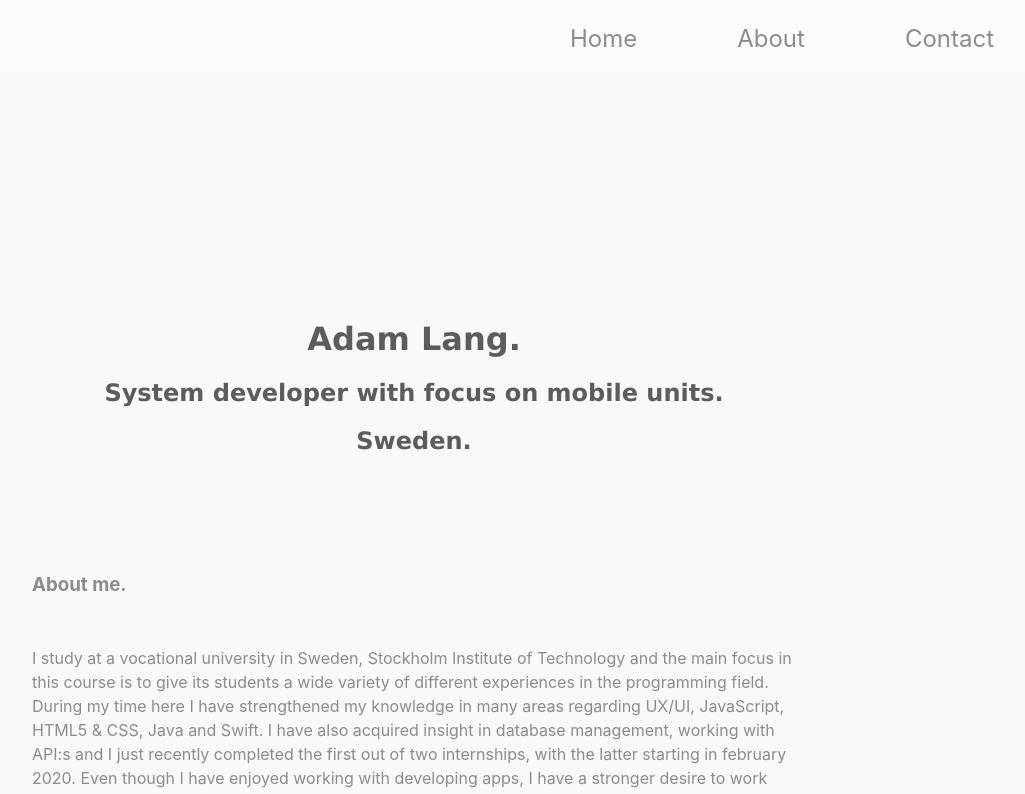
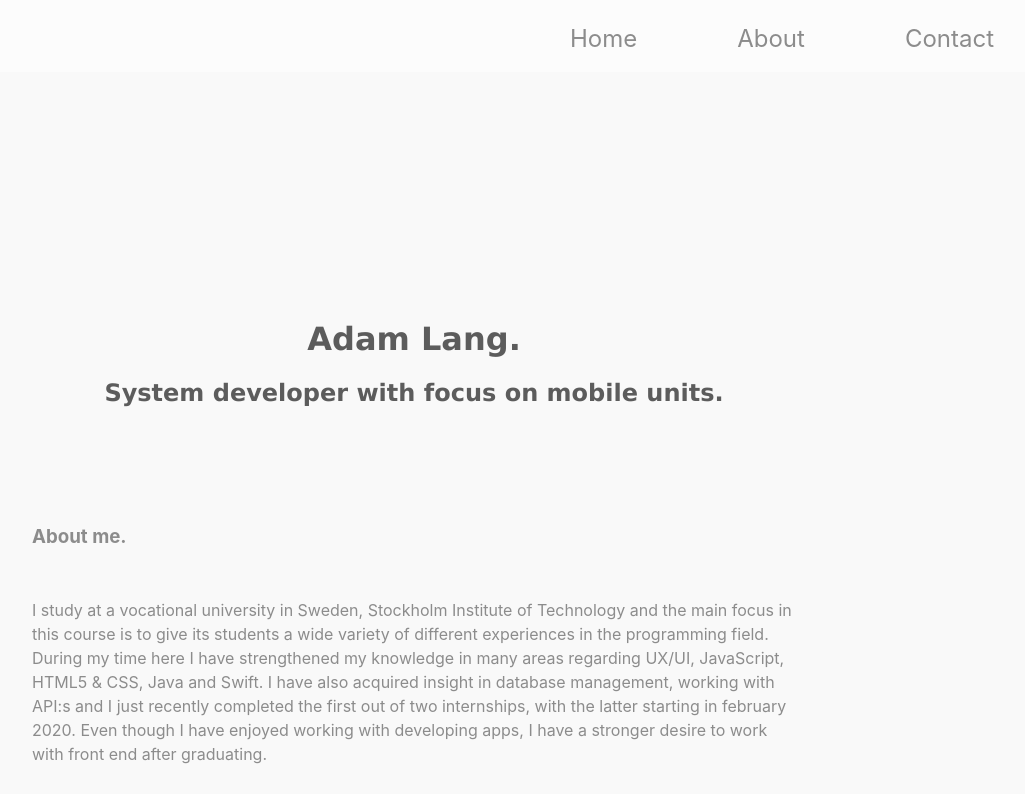
Before and after one commit to adamLangsti/Website-Portfolio, a React (Create React App) app: page / in a window 1280 px wide. Shown: the top 794 px of the page, without its empty margins (226-1251 px from the left). Built offline with nearby package versions, Linux system fonts and the light colour scheme.

Commit message:
edited some text in header

```diff
--- a/src/App.js
+++ b/src/App.js
@@ -69,7 +69,6 @@ class Portfolio extends React.Component {
           <Fade>
             <h1>Adam Lang.</h1>
             <h2>System developer with focus on mobile units.</h2>
-            <h2>Sweden.</h2>
           </Fade>
         </div>
 
```
